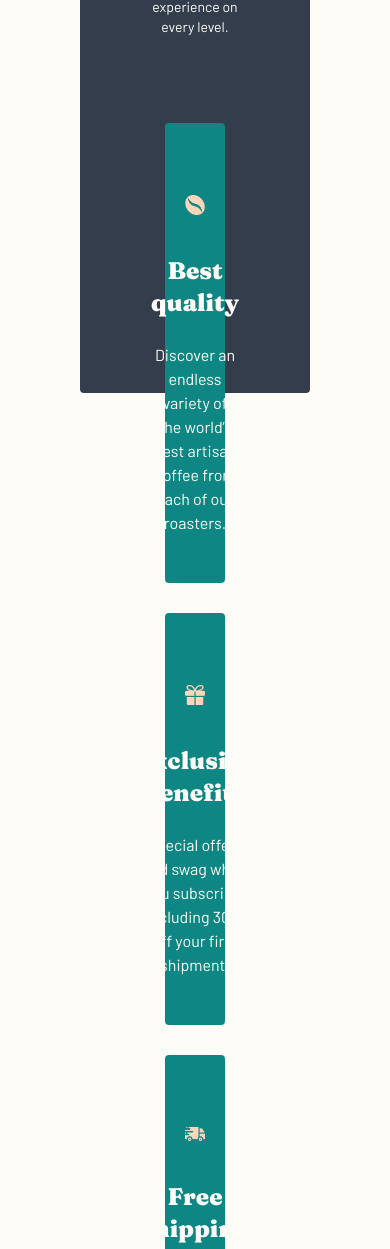
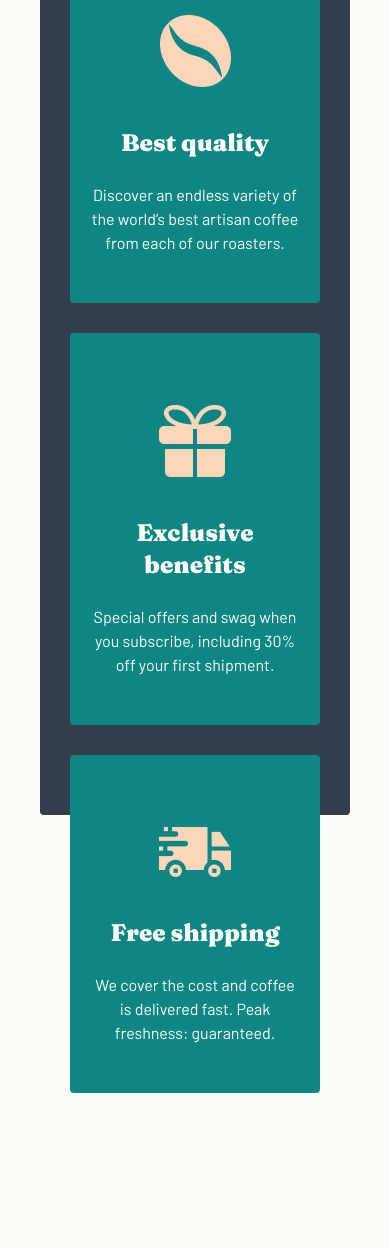
Before and after one commit to AyoubBoulguana/Coffee-Reoaster, a plain HTML site: page index.html in a window 390 px wide. Shown: the part 2498-3747 px from the top of the page. Drawn offline with nearby package versions, Linux system fonts and the light colour scheme.

Commit message:
fix section padding

```diff
--- a/index.html
+++ b/index.html
@@ -175,7 +175,7 @@
       </div>
     </div>
     <section
-      class="text-center bg-DarkGreyBlue mx-80 mt-[100px] rounded lg:h-[70vh] sm:h-[90vh] h-[100vh]"
+      class="text-center bg-DarkGreyBlue mx-40 md:mx-80 mt-[100px] rounded lg:h-[70vh] sm:h-[90vh] h-[150vh]"
     >
       <div>
         <div class="px-[60px] sm:px-[110px] xl:px-[370px] py-[86px] space-y-8">
@@ -189,9 +189,11 @@
             level.
           </p>
         </div>
-        <div class="flex xl:grid flex-col xl:grid-cols-3 px-[85px] gap-[30px]">
+        <div
+          class="flex xl:grid flex-col xl:grid-cols-3 px-[30px] md:px-[85px] gap-[30px]"
+        >
           <div
-            class="flex flex-col sm:flex-row xl:flex-col items-center sm:text-left xl:text-center space-y-10 sm:space-x-8 sm:space-y-0 xl:space-y-10 px-5 sm:px-20 xl:px-12 pt-[72px] pb-[48px] bg-DarkCyan rounded"
+            class="flex flex-col sm:flex-row xl:flex-col items-center sm:text-left xl:text-center space-y-10 sm:space-x-8 xl:space-x-0 sm:space-y-0 xl:space-y-10 px-5 sm:px-20 xl:px-12 pt-[72px] pb-[48px] bg-DarkCyan rounded"
           >
             <div class="">
               <img src="images/coffee-bean.png" alt="coffeeIcon" class="" />
@@ -208,7 +210,7 @@
             </div>
           </div>
           <div
-            class="flex flex-col sm:flex-row xl:flex-col items-center sm:text-left xl:text-center space-y-10 sm:space-x-8 sm:space-y-0 xl:space-y-10 px-5 sm:px-20 xl:px-12 pt-[72px] pb-[48px] bg-DarkCyan rounded"
+            class="flex flex-col sm:flex-row xl:flex-col items-center sm:text-left xl:text-center space-y-10 sm:space-x-8 xl:space-x-0 sm:space-y-0 xl:space-y-10 px-5 sm:px-20 xl:px-12 pt-[72px] pb-[48px] bg-DarkCyan rounded"
           >
             <div>
               <img src="images/Combined Shape.png" alt="combinedIcon" />
@@ -225,7 +227,7 @@
             </div>
           </div>
           <div
-            class="flex flex-col sm:flex-row xl:flex-col items-center sm:text-left xl:text-center space-y-10 sm:space-x-8 sm:space-y-0 xl:space-y-10 px-5 sm:px-20 xl:px-12 pt-[72px] pb-[48px] bg-DarkCyan rounded"
+            class="flex flex-col sm:flex-row xl:flex-col items-center sm:text-left xl:text-center space-y-10 sm:space-x-8 xl:space-x-0 sm:space-y-0 xl:space-y-10 px-5 sm:px-20 xl:px-12 pt-[72px] pb-[48px] bg-DarkCyan rounded"
           >
             <div>
               <img src="images/Combined Shape (1).png" alt="coffeeIcon" />
@@ -246,7 +248,7 @@
     </section>
 
     <h3
-      class="mt-[1400px] sm:mt-[750px] md:mt-[600px] xl:mt-[400px] font-Fraunces text-Grey text-2xl px-80 text-center sm:text-left"
+      class="mt-[1000px] sm:mt-[750px] md:mt-[600px] xl:mt-[400px] font-Fraunces text-Grey text-2xl px-80 text-center sm:text-left"
     >
       How it works
     </h3>
```
